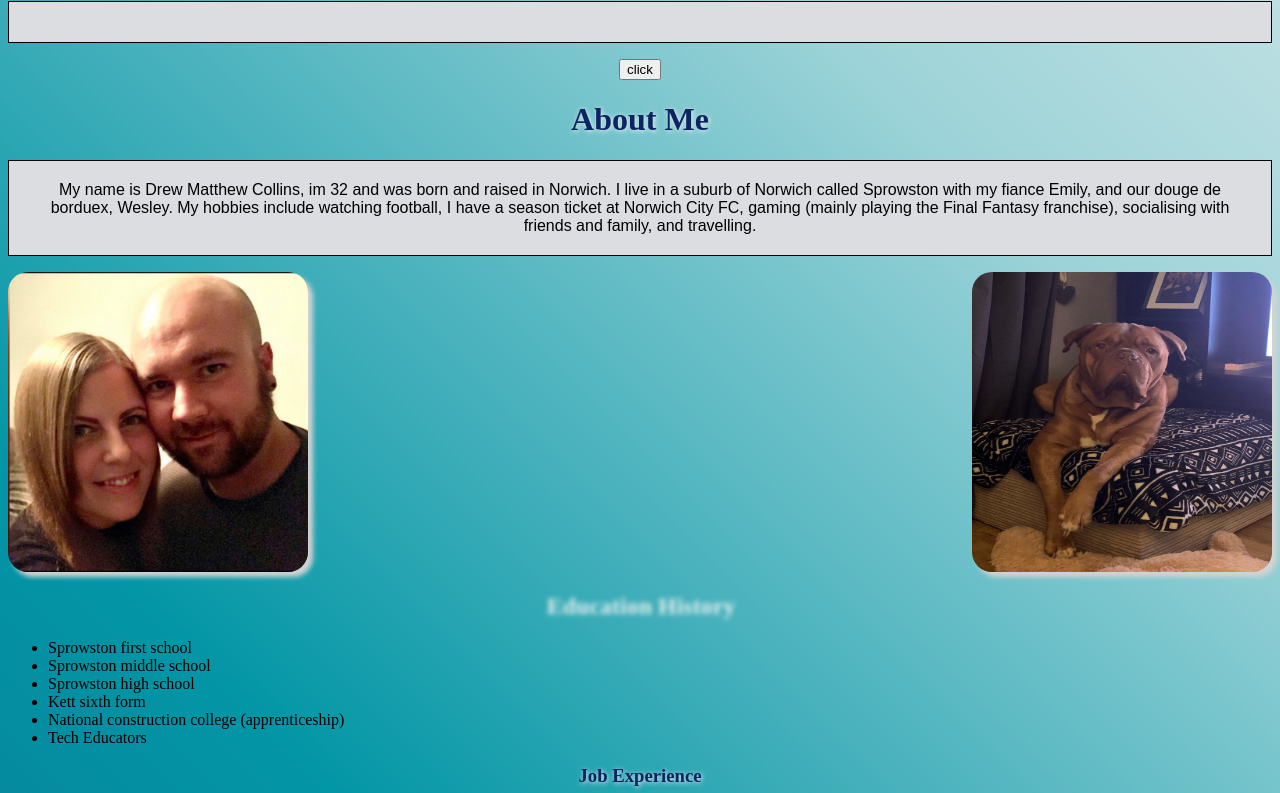
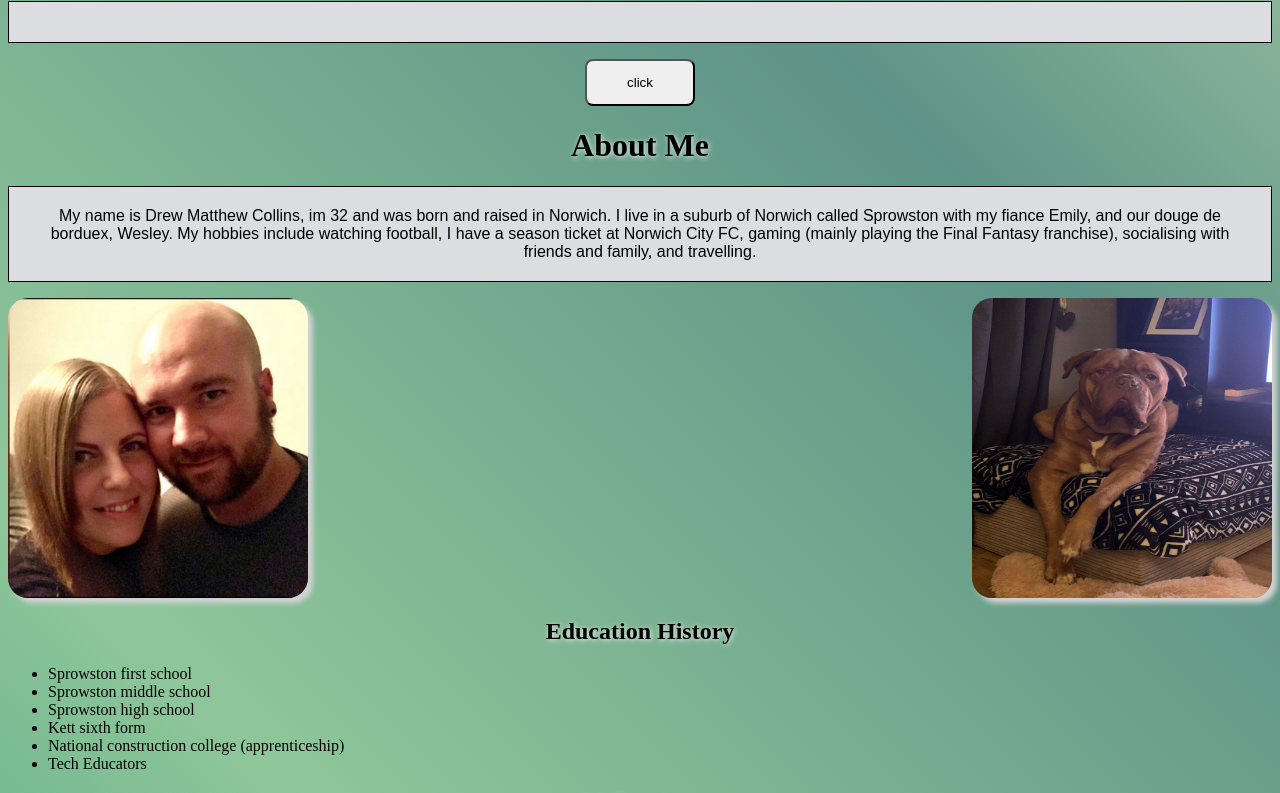
Before and after one commit to CollinsDrew/aboutDrew, a plain HTML site: page index.html in a window 1280 px wide. Shown: the part 776-1569 px from the top of the page. Drawn offline with Linux system fonts and the light colour scheme.

Commit message:
button animations and background color

```diff
--- a/index.html
+++ b/index.html
@@ -22,7 +22,7 @@
   <p id="collins"></p>
 
 
-  <center><button onclick="clicked()">click</button></center>
+  <center><button class="butt" onclick="clicked()">click</button></center>
 
   <h1 id="title">About Me</h1>
 
@@ -81,7 +81,7 @@
 
   <h2 id="sub">Think you can guess my lucky number?</h2>
 
-  <button onclick="number()">Press Me!!</button>
+  <button class="butt" onclick="number()">Press Me!!</button></h3>
 
   <p id="guess"></p>
 
--- a/mystyle.css
+++ b/mystyle.css
@@ -1,29 +1,29 @@
 body {
-  background-image: linear-gradient(45deg,#0B698B,#0396A6,#9CD3D8,#F2F2F2);
+  background-image: linear-gradient(45deg,#2D8D79,#8FC79A,#5E9387,#CEE9B6);
 
     }
 
     #title {
       text-align: center;
-      color: #0c2461;
+      color: black;
       text-shadow: 1px 1px 5px #ecf0f1;
     }
 
     #subtitle {
       text-align: center;
-      color: #0c246100;
+      color: black;
       text-shadow: 1px 1px 5px #ecf0f1;
     }
 
     #sub {
       text-align: center;
-      color: #0c2461;
+      color: BLACK;
       text-shadow: 1px 1px 5px #ecf0f1;
     }
 
     #all {
       text-align: center;
-      color: #0c2461;
+      color: BLACK;
       text-shadow: 1px 1px 5px #ecf0f1;
     }
 
@@ -83,3 +83,20 @@ body {
   border-radius: 20px;
   box-shadow: 5px 5px 5px lightgrey;
 }
+
+.butt{
+  padding: 14px 40px;
+  border-radius: 8px;
+  transition-duration: 0.4s;
+}
+
+.butt:hover {
+  background-color: #4CAF50; /* Green */
+  color: white;
+}
+
+.butt:active {
+  background-color: #3e8e41;
+  box-shadow: 0 5px #666;
+  transform: translateY(4px);
+}
```
